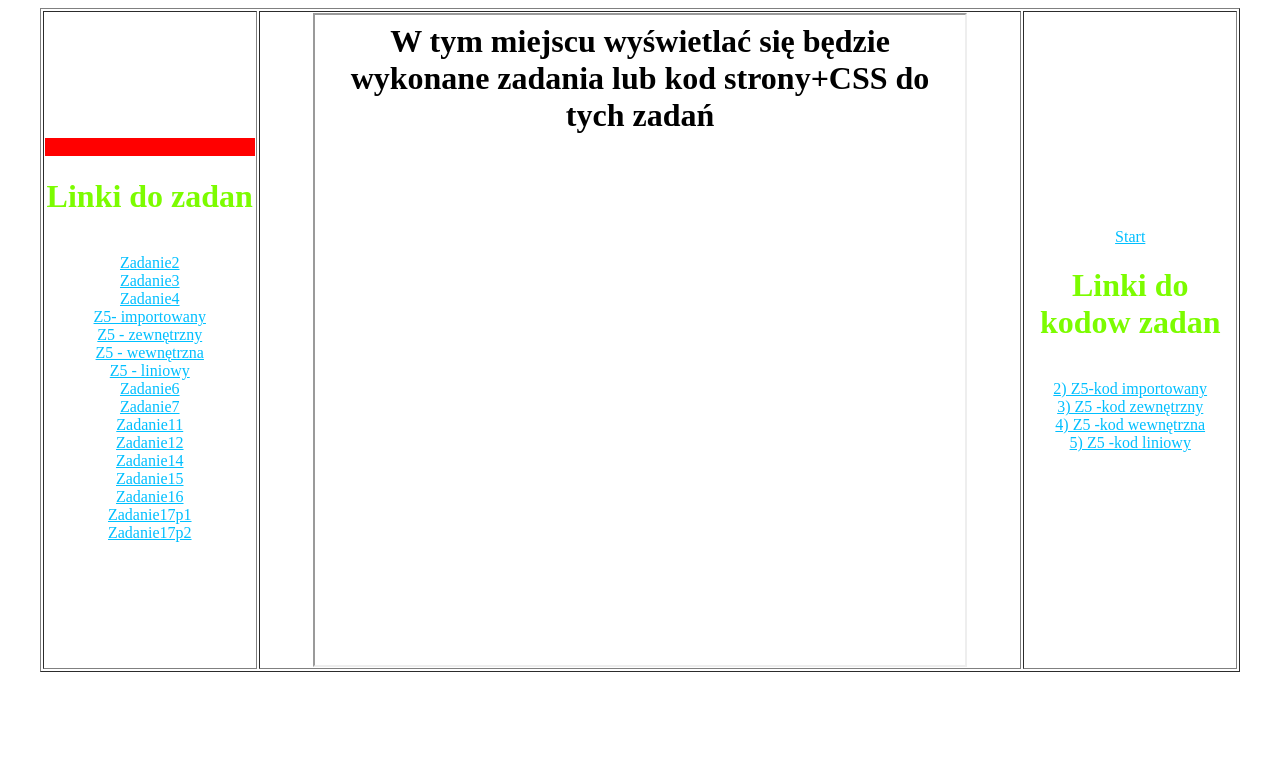
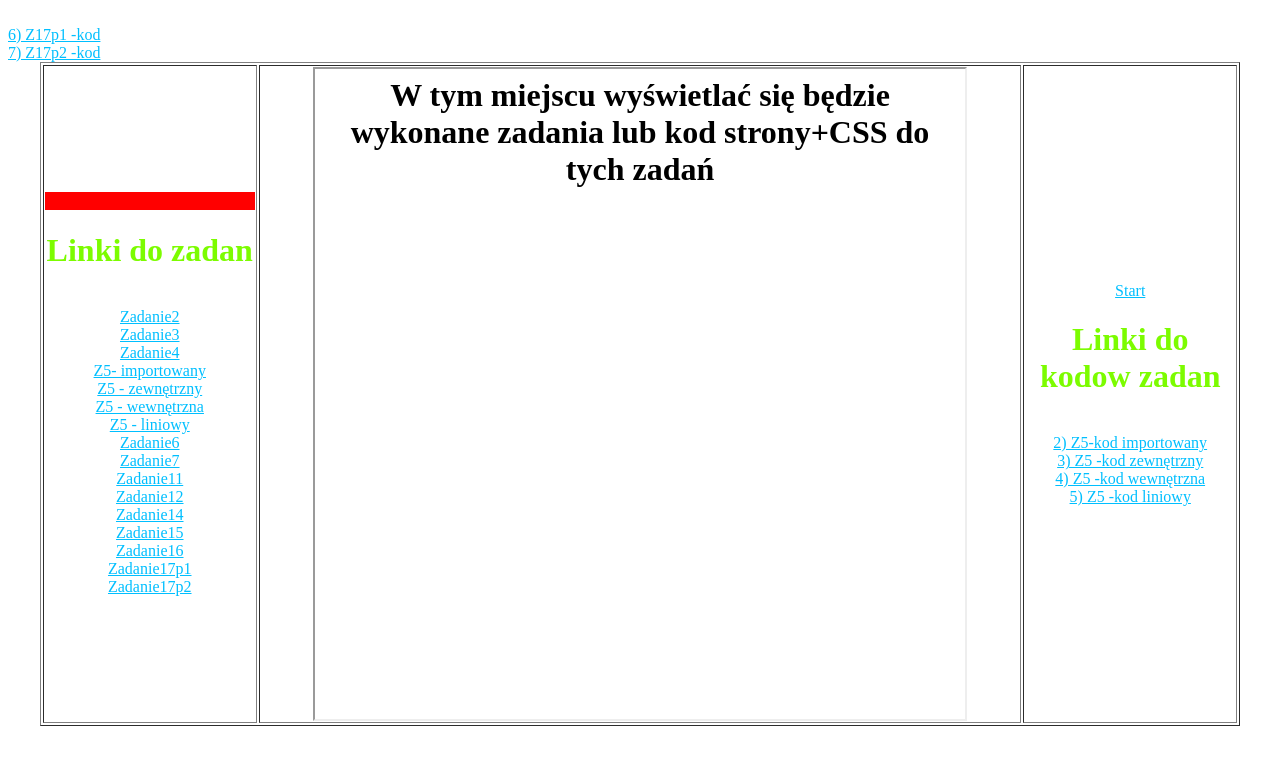
Before and after one commit to PiotrAnslik2K/PiotrAnslik2KCSS.github.io, a plain HTML site: page index.html in a window 1280 px wide. Drawn offline with Linux system fonts and the light colour scheme.

Commit message:
Update index.html

```diff
--- a/index.html
+++ b/index.html
@@ -85,6 +85,14 @@
 <a href="view-source:https://github.com/PiotrAnslik2K/PiotrAnslik2KCSS.github.io/blob/main/ansl_z5_4.html" target="strony">5) Z5 -kod liniowy</a>
  </td>
 
+                   <br>
+<a href="https://raw.githubusercontent.com/PiotrAnslik2K/PiotrAnslik2KCSS.github.io/main/ansl_z17p1.html" target="strony">6) Z17p1 -kod </a>
+
+                       <br>
+<a href="https://raw.githubusercontent.com/PiotrAnslik2K/PiotrAnslik2KCSS.github.io/main/ansl_z17p2.html" target="strony">7) Z17p2 -kod </a>
+ </td>
+
+
 
 
  </tr>
```
